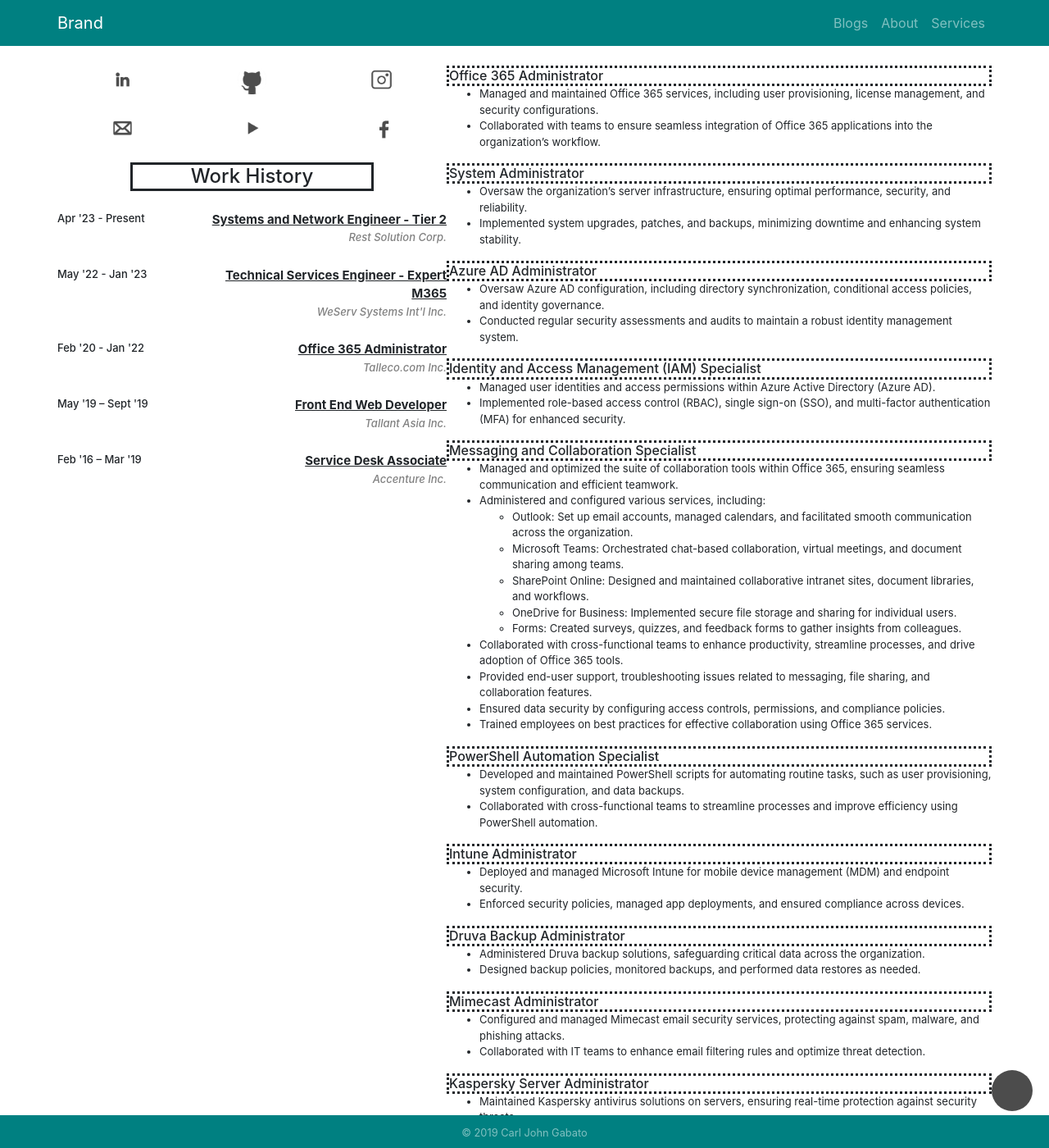
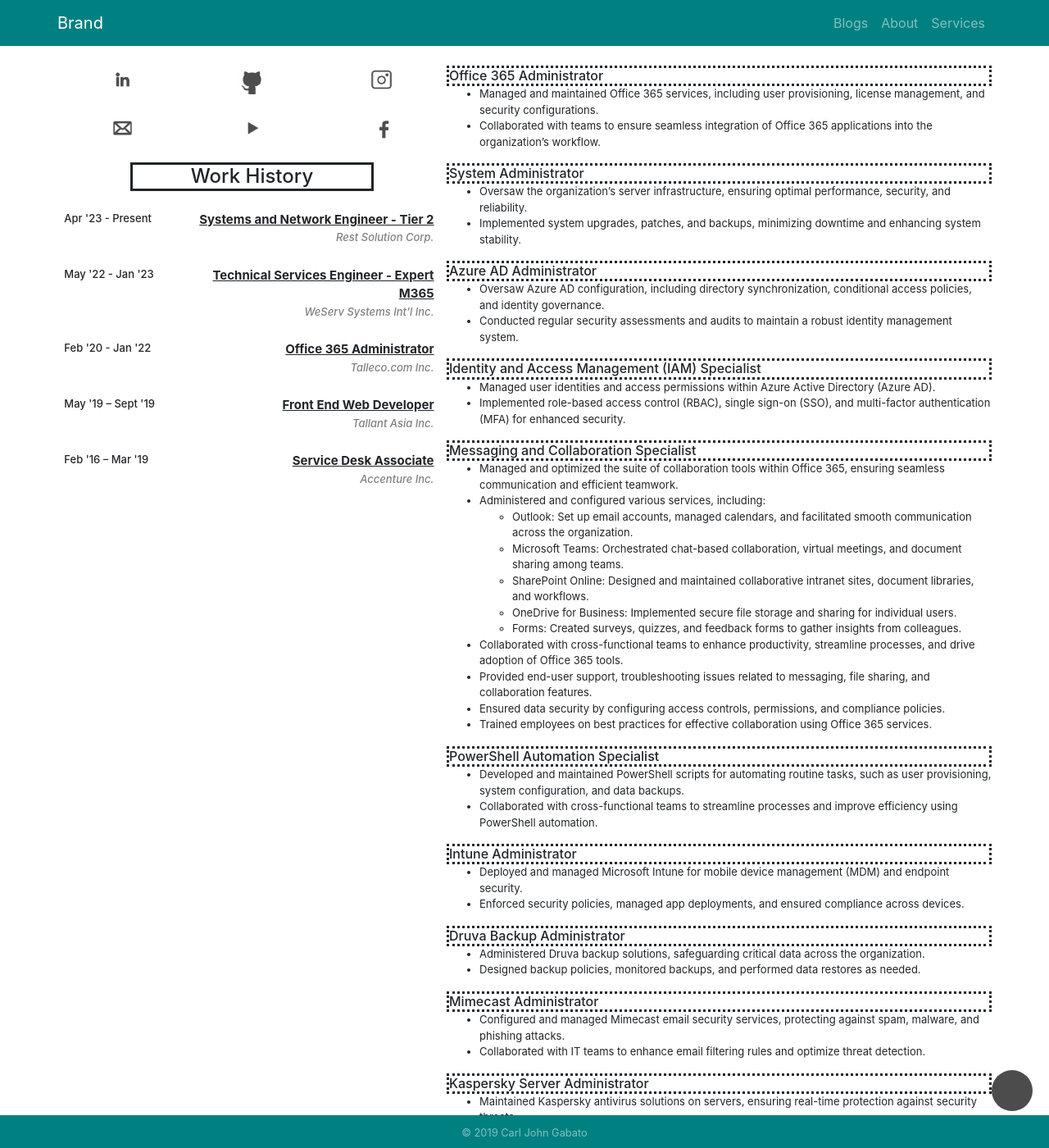
Before and after one commit to carljohngabato/aboutme, a Jekyll site: the page built from blogs.html, in a window 1280 px wide and 1400 px high, scrolled down 925 px. Shown: the whole window at 82% size. Built offline with Jekyll 4.4.1, drawn with Linux system fonts in a browser that asks for light colours; nearby versions of some CDN libraries; grey boxes are pictures that could not be loaded.

```diff
--- a/_sass/main.scss
+++ b/_sass/main.scss
@@ -111,6 +111,7 @@
   font-weight: bold;
   margin-bottom: 1px !important;
   text-decoration-line: underline;
+  margin-right: 5%;
 }
 .company-name{
   font-style: italic;
@@ -119,11 +120,13 @@
   margin-bottom: 1px !important;
   margin-top: 1px !important;
   font-weight: 500;
+  margin-right: 5%;
 }
 p.emp-dates{
   font-size: 13px;
   margin-bottom: 0 !important;
   font-weight: 500;
+  margin-left: 5%;
 }
 p.time-span{
   font-size: 10px;
--- a/blogs.html
+++ b/blogs.html
@@ -125,8 +125,6 @@
             <br>
             <!-- #endregion -->
 
-            <div class="row row-2-col-1 expertise-row">
-            </div>
         </div>
         <div class="col-lg-7 col-2-row-2">
             <div class="row-2-col-2-row-1">
```
